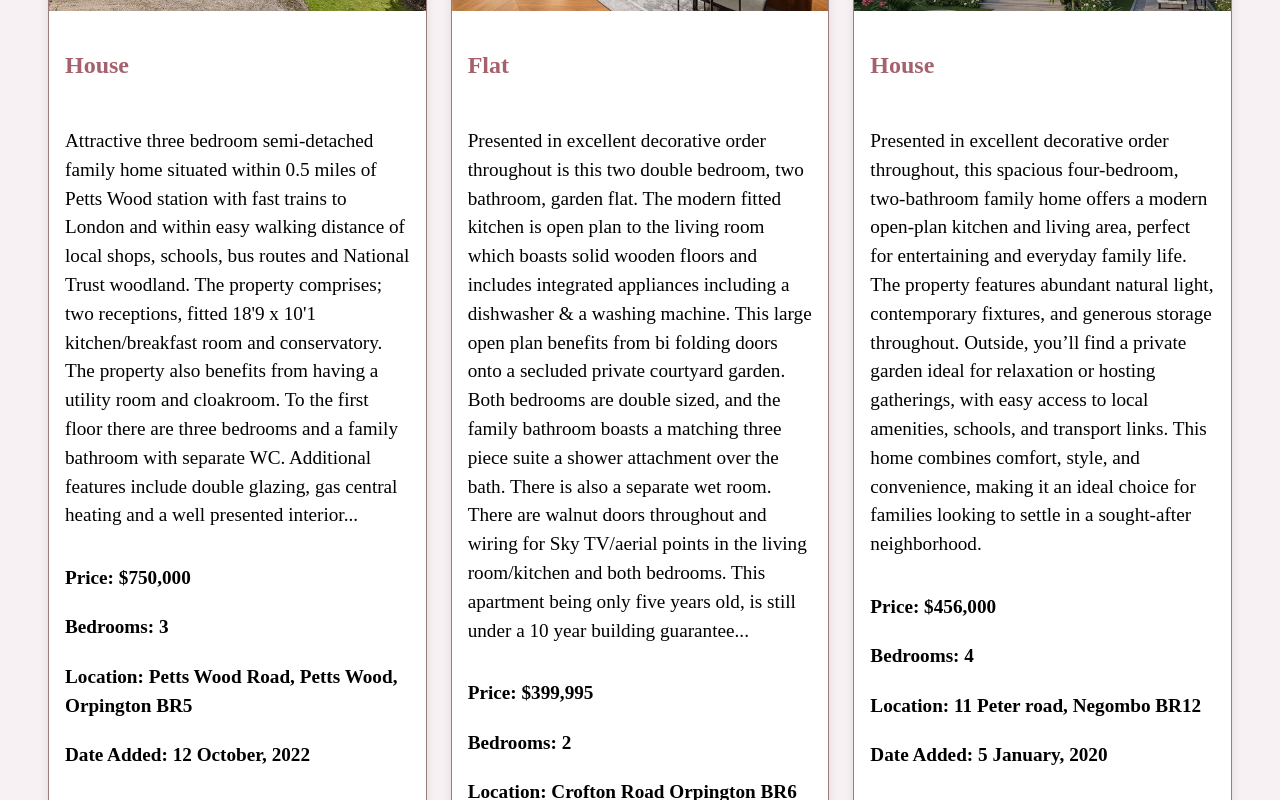
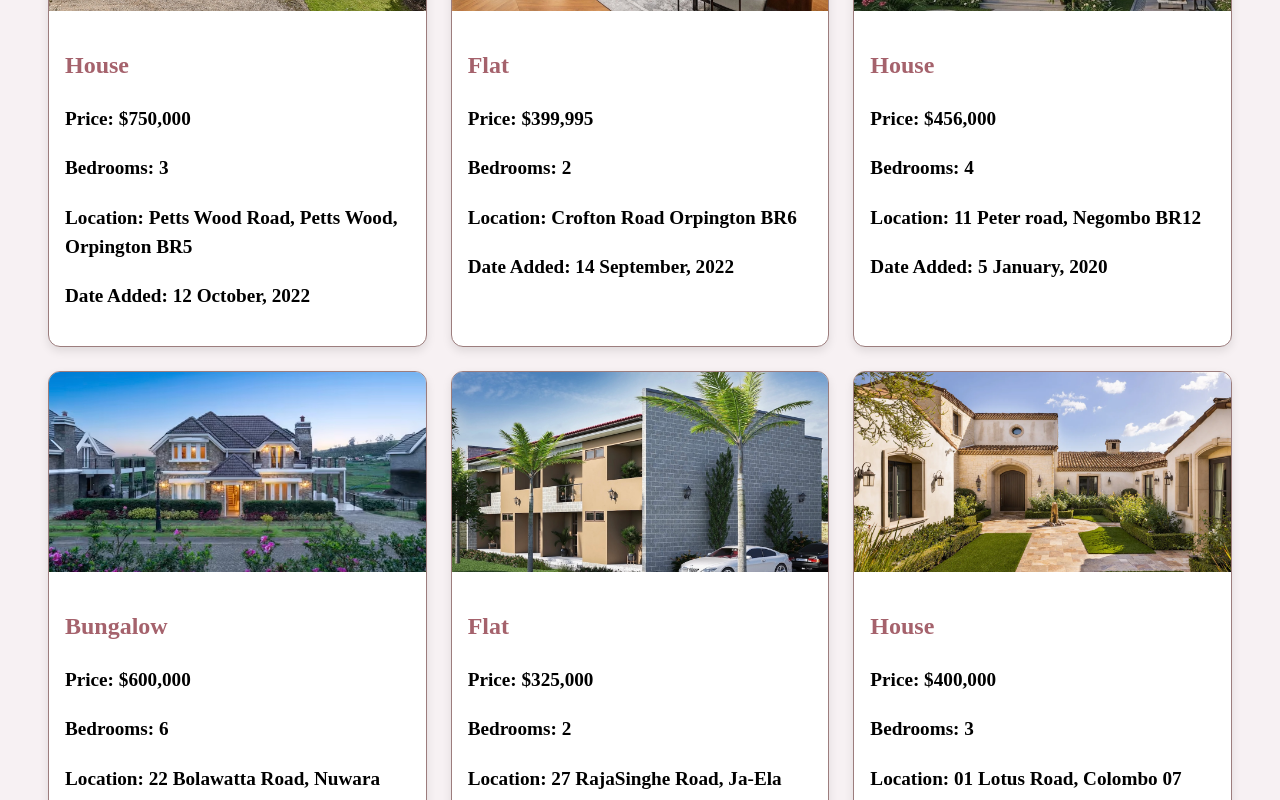
Before and after one commit to MthukaFernando/Adv.ClientSide-final-coursework, a React (Vite) app in the folder property-app/: page / in a window 1280 px wide. Shown: the part 820-1620 px from the top of the page. Built offline with nearby package versions, Linux system fonts and the light colour scheme.

Commit message:
removed the descriptions from the face of the cards for aesthetics

```diff
--- a/property-app/src/App.jsx
+++ b/property-app/src/App.jsx
@@ -12,7 +12,6 @@ function PropertyCard({ property }) {
       />
       <div className="property-content">
         <h2 className="property-heading">{property.type}</h2>
-        <p className="property-description">{property.description}</p>
         <p className="property-details">
           Price: ${Number(property.price).toLocaleString()}
         </p>
```
